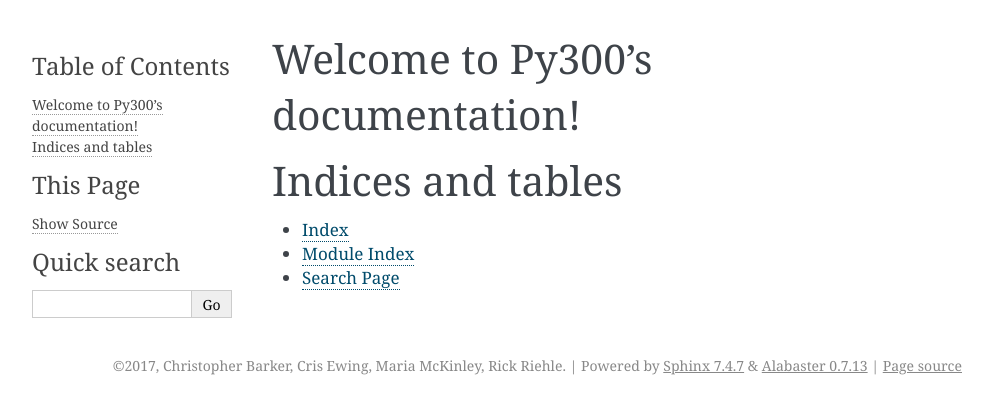
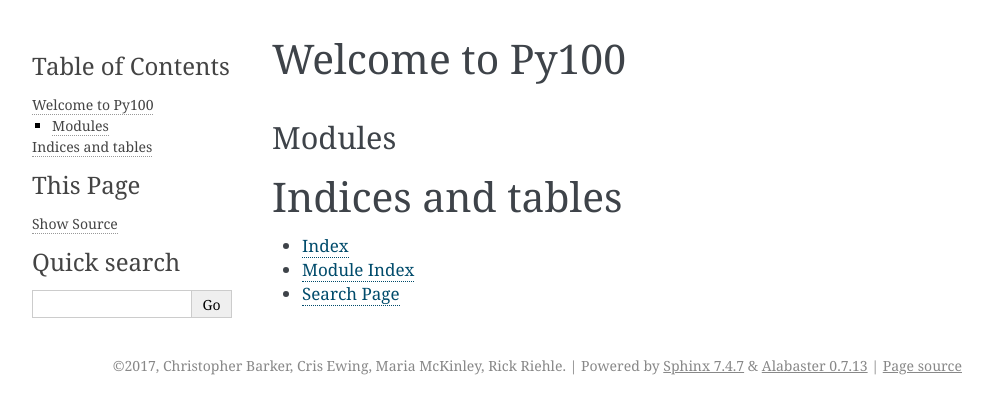
Before and after one commit to UWPCE-PythonCert/Py300, a Sphinx documentation site: the page built from source/index.rst, in a window 1280 px wide. Shown: the top 414 px of the page, without its empty margins (148-1141 px from the left). Built offline with Sphinx 7.4.7, drawn with Linux system fonts in a browser that asks for light colours.

Commit message:
Unify look with Py100 repo

```diff
--- a/source/index.rst
+++ b/source/index.rst
@@ -3,11 +3,14 @@
    You can adapt this file completely to your liking, but it should at least
    contain the root `toctree` directive.
 
-Welcome to Py300's documentation!
-=================================
+Welcome to Py100
+================
+
+Modules
+-------
 
 .. toctree::
-   :maxdepth: 2
+   :maxdepth: 1
    :caption: Contents:
 
 
```
